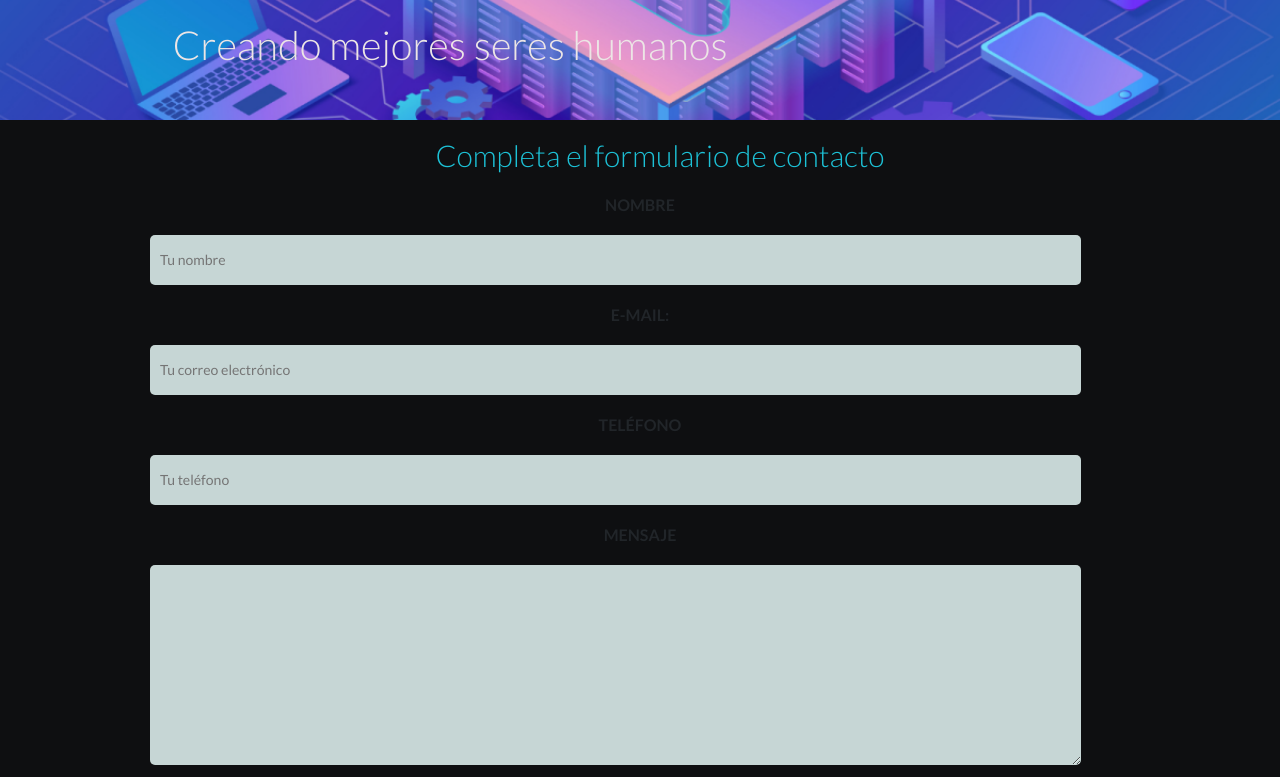
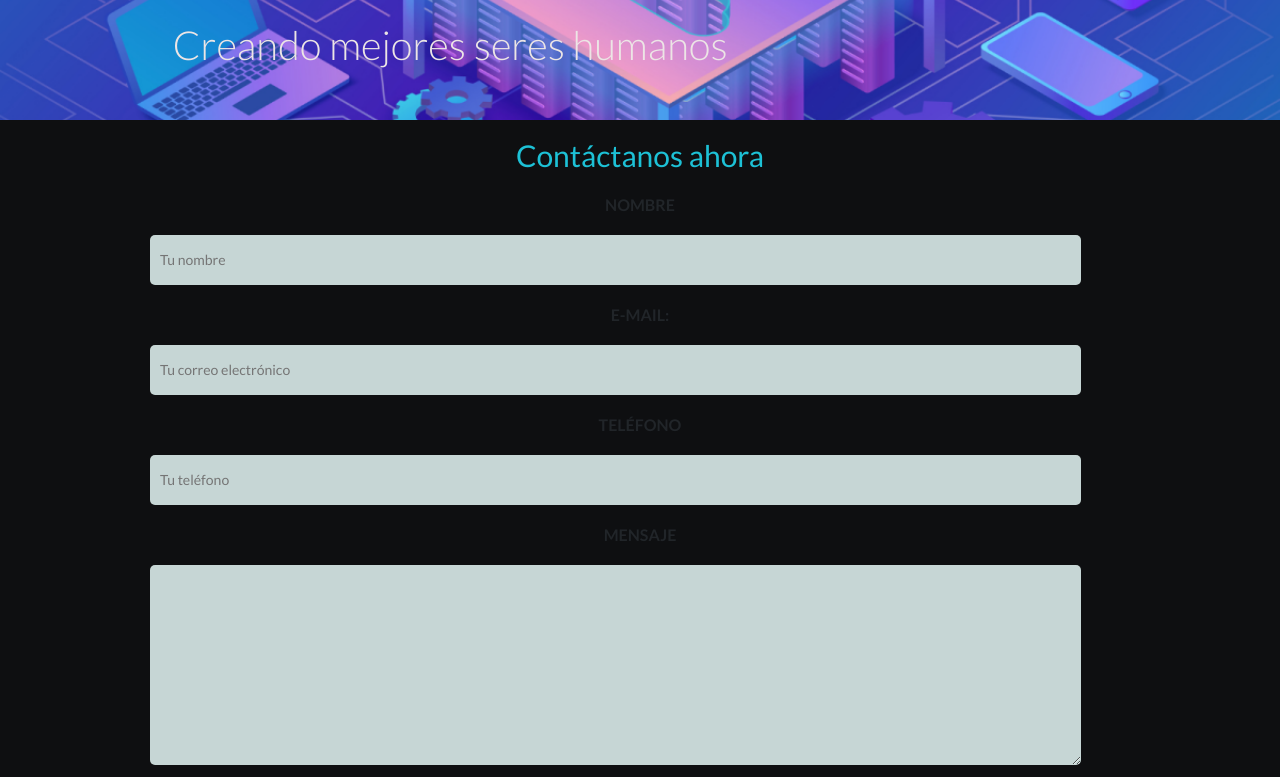
Before and after one commit to lautarodubravka/proyectofrontendcoderhouse, a website: page pages/contacto.html in a window 1280 px wide. Shown: the part 360-1137 px from the top of the page. Drawn offline with nearby package versions, Linux system fonts and the light colour scheme; files that its build step writes are made by us from their sources.

Commit message:
update 8.1

```diff
--- a/pages/contacto.html
+++ b/pages/contacto.html
@@ -36,10 +36,10 @@
 
 </header>
 
-<main class="contenedor fw-300 centered-content">
+<main class="contenedor">
     <form class="contacto" action="">
         <fieldset>
-            <legend>Completa el formulario de contacto</legend>
+            <legend class="container-fluid">Contáctanos ahora</legend>
                 <label for="nombre">Nombre</label>
                 <input type="text" id="nombre" placeholder="Tu nombre">
 
```
